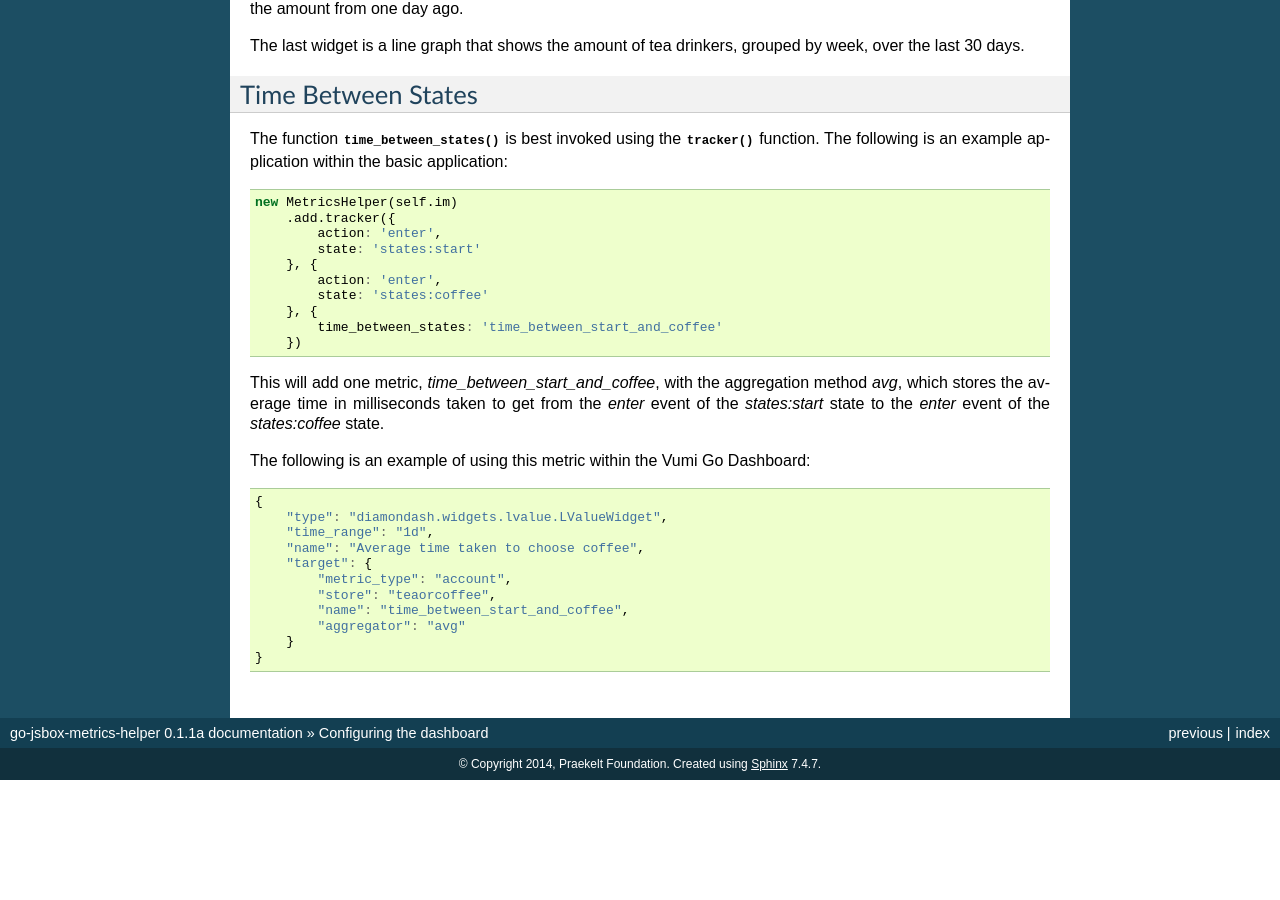
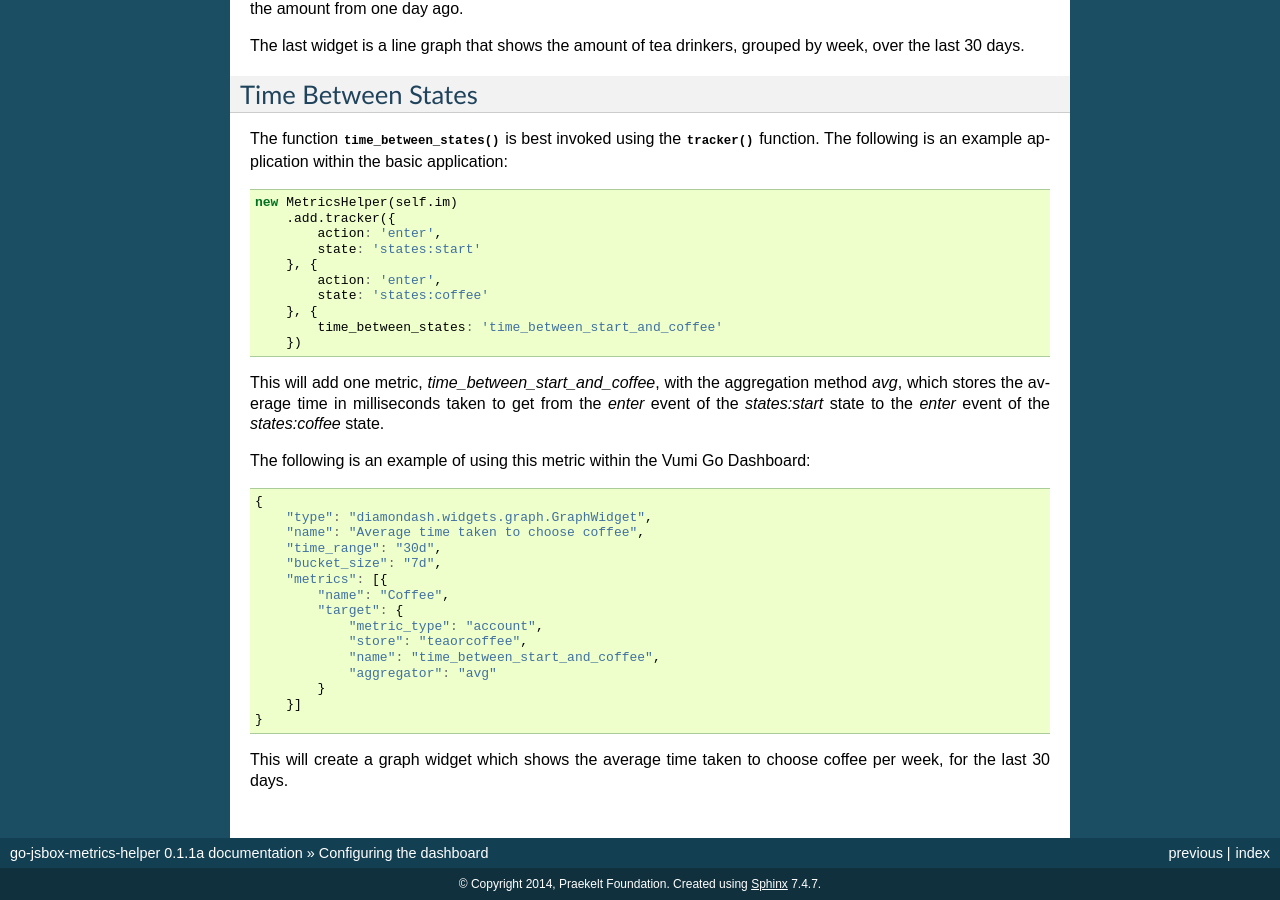
Before and after one commit to praekeltfoundation/go-jsbox-metrics-helper, a Sphinx documentation site: the page built from docs/dashboard.rst, in a window 1280 px wide and 900 px high, scrolled down 3095 px. Built offline with Sphinx 7.4.7, drawn with Linux system fonts in a browser that asks for light colours; before the commit the page ends 3875 px from its top, so only the background shows below that.

Commit message:
Change to using graph widget for time between states

```diff
--- a/docs/dashboard.rst
+++ b/docs/dashboard.rst
@@ -230,15 +230,22 @@ The following is an example of using this metric within the Vumi Go Dashboard:
 .. code-block:: javascript
 
     {
-        "type": "diamondash.widgets.lvalue.LValueWidget",
-        "time_range": "1d",
+        "type": "diamondash.widgets.graph.GraphWidget",
         "name": "Average time taken to choose coffee",
-        "target": {
-            "metric_type": "account",
-            "store": "teaorcoffee",
-            "name": "time_between_start_and_coffee",
-            "aggregator": "avg"
-        }
+        "time_range": "30d",
+        "bucket_size": "7d",
+        "metrics": [{
+            "name": "Coffee",
+            "target": {
+                "metric_type": "account",
+                "store": "teaorcoffee",
+                "name": "time_between_start_and_coffee",
+                "aggregator": "avg"
+            }
+        }]
     }
 
+This will create a graph widget which shows the average time taken to choose
+coffee per week, for the last 30 days.
+
 .. _`Vumi Go Dashboard documentation`: http://vumi-go.readthedocs.org/en/latest/dashboards.html
```
